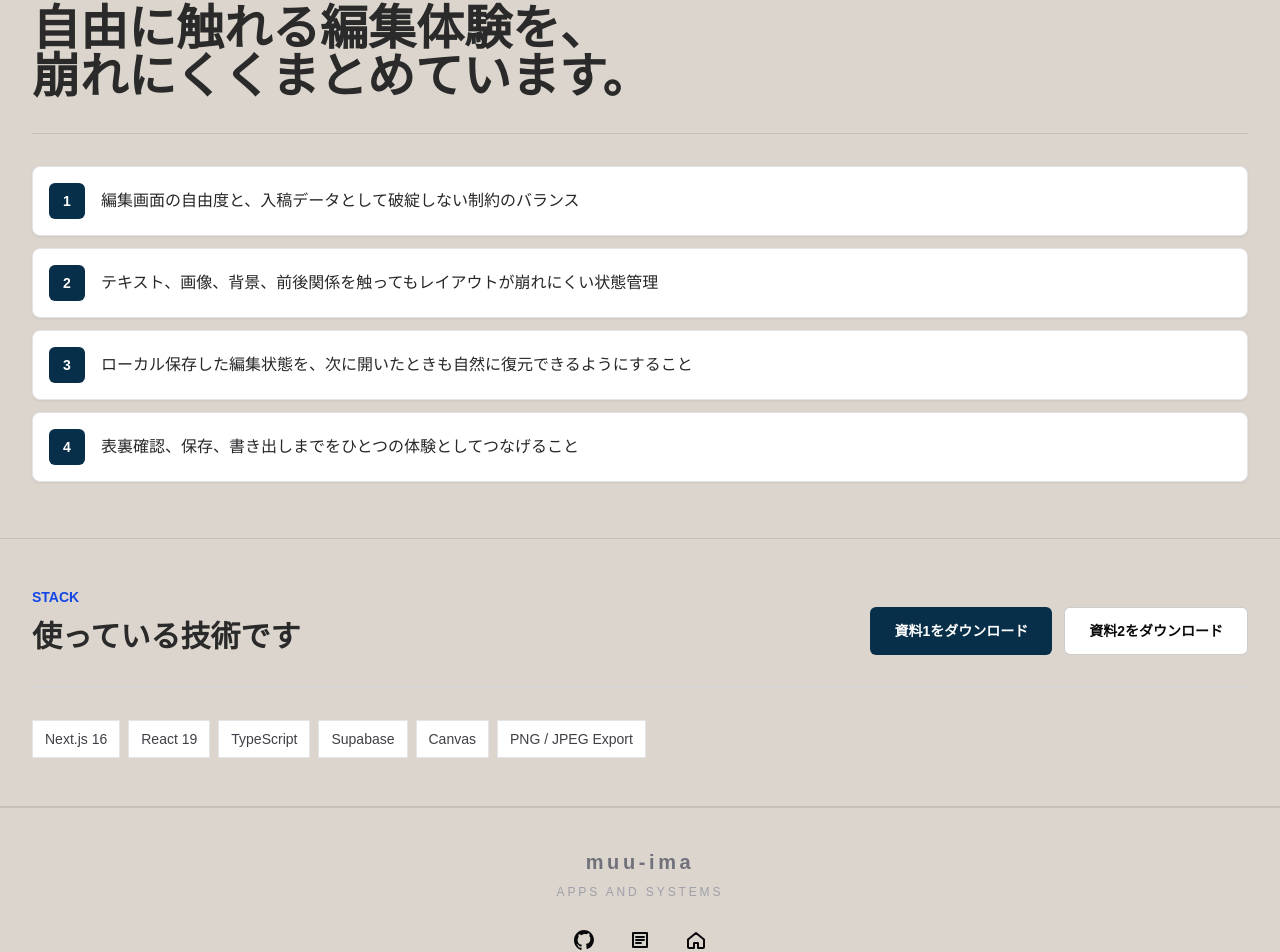
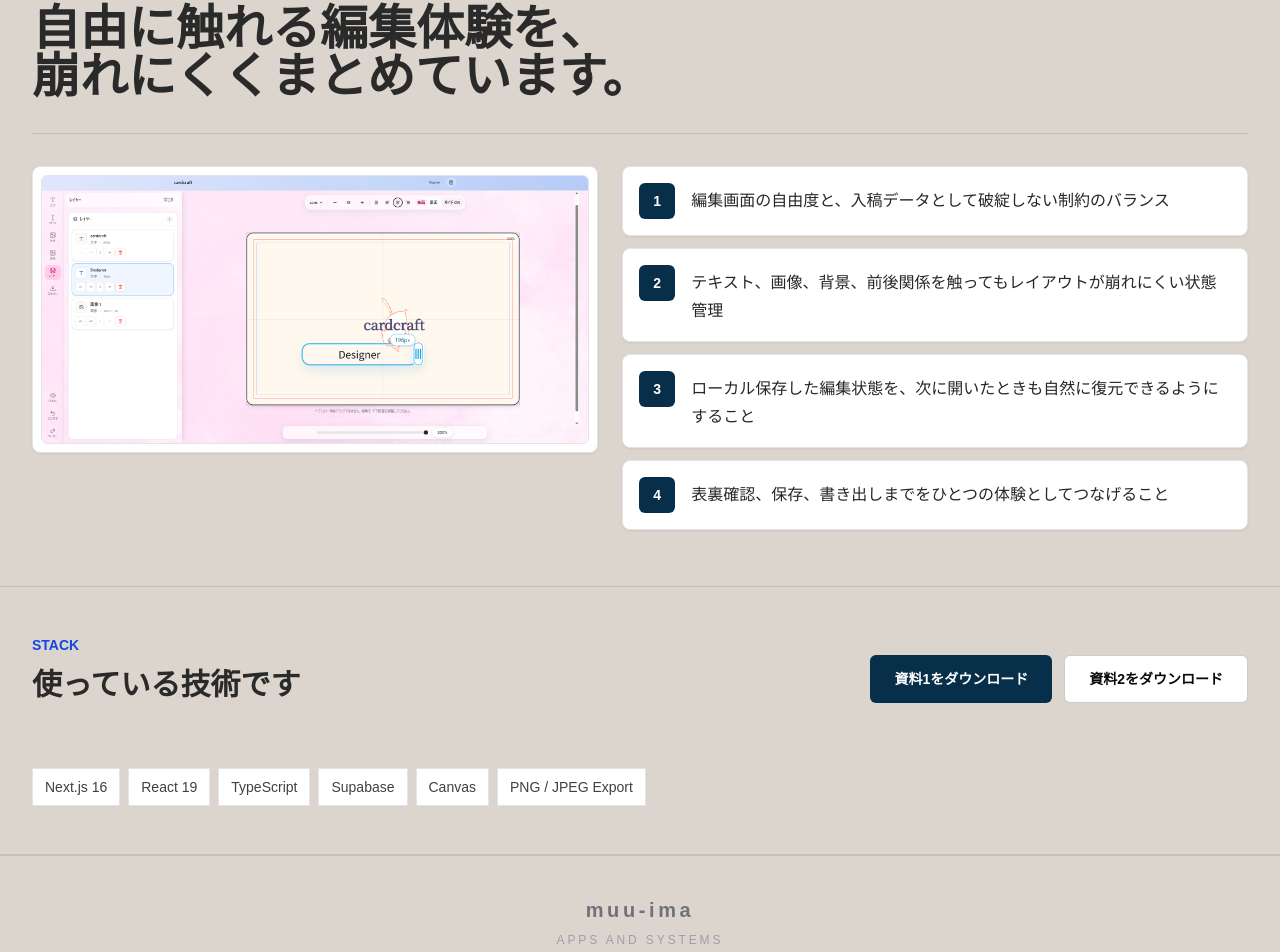
Before and after one commit to muu-ima/portfolio, a Next.js app: page /works/cardcraft in a window 1280 px wide. Shown: the part 2964-3916 px from the top of the page. Built offline with nearby package versions, Linux system fonts and the light colour scheme; a web font is replaced by a local one.

Commit message:
Add hard parts visual to cardcraft page

```diff
--- a/app/works/cardcraft/page.tsx
+++ b/app/works/cardcraft/page.tsx
@@ -277,7 +277,18 @@ export default function CardCraftPage() {
               崩れにくくまとめています。
             </h2>
           </div>
-          <div className="mt-8 grid gap-3">
+          <div className="mt-8 grid gap-6 lg:grid-cols-[0.95fr_1.05fr] lg:items-start">
+            <figure className="overflow-hidden rounded-lg border border-zinc-200 bg-white p-2 shadow-sm shadow-zinc-950/5">
+              <Image
+                src="/screenshots/cardcraft/hard-parts.png"
+                alt="CardCraft の編集画面でテキストとレイヤーを調整している状態"
+                width={1920}
+                height={938}
+                sizes="(max-width: 1024px) 100vw, 560px"
+                className="h-auto w-full rounded-md border border-zinc-200 object-cover"
+              />
+            </figure>
+            <div className="grid gap-3">
               {hardParts.map((part, index) => (
                 <div key={part} className="flex gap-4 rounded-lg border border-zinc-200 bg-white p-3 shadow-sm shadow-zinc-950/5 sm:p-4">
                   <span className="flex h-9 w-9 shrink-0 items-center justify-center rounded-md bg-[#082f49] text-sm font-semibold text-white">
@@ -286,6 +297,7 @@ export default function CardCraftPage() {
                   <p className="pt-1 text-base leading-7 text-zinc-800">{part}</p>
                 </div>
               ))}
+            </div>
           </div>
         </div>
       </section>
```
Also changed, not shown: public/screenshots/cardcraft/hard-parts.png (added). Lines whose indentation alone changed are shown as unchanged.
